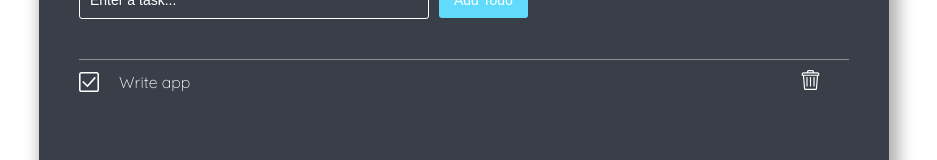
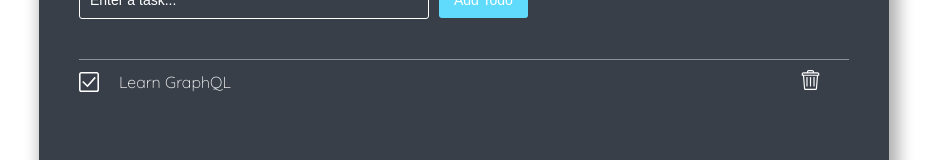
Before and after one commit to shimphillip/just-todo-it, a React (Create React App) app: page / in a window 1280 px wide. Shown: the part 244-404 px from the top of the page, without its empty margins (176-1113 px from the left). Built offline with nearby package versions, Linux system fonts and the light colour scheme.

Commit message:
update initial todo

```diff
--- a/src/components/App.tsx
+++ b/src/components/App.tsx
@@ -7,8 +7,9 @@ import ToggleTheme from './ToggleTheme'
 import Footer from './Footer'
 
 const initialTodos: Array<Todo> = [
-  { text: 'Walk the dog', complete: true },
-  { text: 'Write app', complete: false },
+  { text: 'Learn React', complete: true },
+  { text: 'Walk your dog', complete: true },
+  { text: 'Learn GraphQL', complete: false },
 ]
 
 interface AppProps {
```
